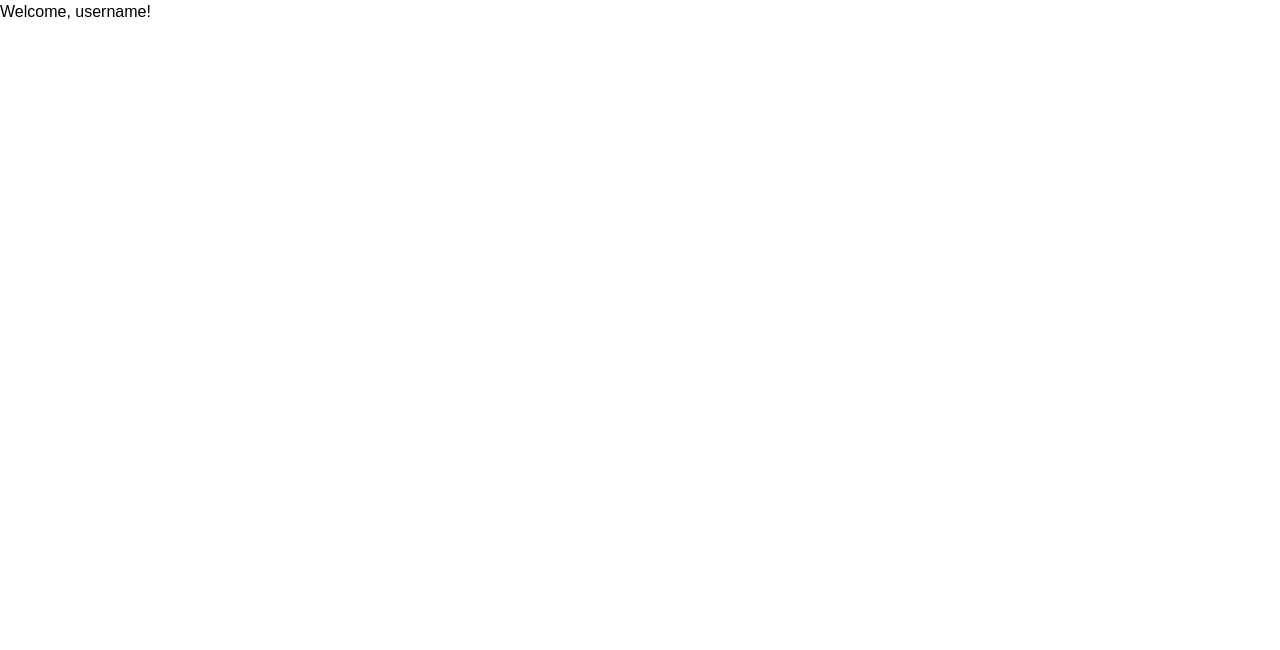
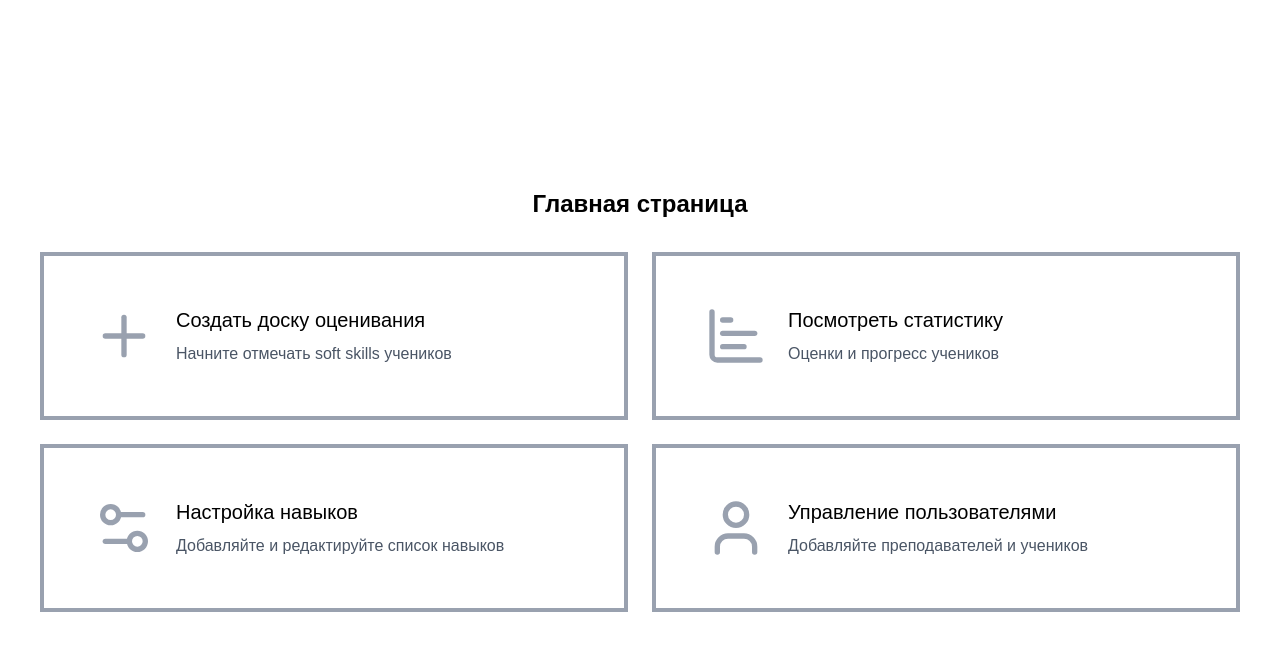
Before and after one commit to SoftTrackApp/web, a React (Vite) app: page / in a window 1280 px wide. Shown: the top 650 px of the page. Built offline with nearby package versions, Linux system fonts and the light colour scheme.

Commit message:
feat: add action cards and display them at homepage

```diff
--- a/src/app/styles/index.css
+++ b/src/app/styles/index.css
@@ -1,4 +1,10 @@
 @import 'tailwindcss';
+
+body,
+html,
+#root {
+  height: 100%;
+}
 
 @theme {
   --font-sans: 'Inter Variable', sans-serif;
--- a/src/entities/user/api/user.ts
+++ b/src/entities/user/api/user.ts
@@ -10,5 +10,9 @@ export async function fetchCurrentUser(): Promise<CurrentUser> {
   return {
     id: 1,
     username: 'username',
+    canCreateBoards: true,
+    canViewStats: true,
+    canManageSkills: true,
+    canManageUsers: true,
   };
 }
--- a/src/entities/user/model/user.ts
+++ b/src/entities/user/model/user.ts
@@ -2,4 +2,8 @@
 export type CurrentUser = {
   id: number;
   username: string;
+  canCreateBoards: boolean;
+  canViewStats: boolean;
+  canManageSkills: boolean;
+  canManageUsers: boolean;
 };
--- /dev/null
+++ b/src/pages/home/ui/action-card.tsx
@@ -0,0 +1,20 @@
+export function ActionCard({
+  title,
+  description,
+  icon,
+}: {
+  title: string;
+  description: string;
+  icon: React.ReactNode;
+}) {
+  return (
+    <div className="flex p-12 w-147 items-center gap-5 border-4 border-gray-400">
+      <span className="text-gray-400">{icon}</span>
+
+      <div>
+        <h1 className="font-medium text-xl mb-2">{title}</h1>
+        <span className="text-gray-600">{description}</span>
+      </div>
+    </div>
+  );
+}
--- a/src/pages/home/ui/home-page.tsx
+++ b/src/pages/home/ui/home-page.tsx
@@ -1,11 +1,47 @@
+import { ChartBar, Plus, Settings2, User } from 'lucide-react';
+import { ActionCard } from './action-card';
 import { useCurrentUser } from '@/entities/user';
-import { Link } from '@tanstack/react-router';
 
 export function HomePage() {
-  const { user, isPending, error } = useCurrentUser();
+  const { user } = useCurrentUser();
 
-  if (isPending) return <span>Loading...</span>;
-  if (error) return <span>Error: {error.message}</span>;
+  return (
+    <div className="flex items-center justify-center h-full flex-col gap-8">
+      <h1 className="font-semibold text-2xl">Главная страница</h1>
 
-  return user ? <span>Welcome, {user.username}!</span> : <Link to="/signin">Sign in</Link>;
+      <div className="grid grid-cols-2 gap-6 justify-center">
+        {user?.canCreateBoards && (
+          <ActionCard
+            title="Создать доску оценивания"
+            description="Начните отмечать soft skills учеников"
+            icon={<Plus size={64} />}
+          />
+        )}
+
+        {user?.canViewStats && (
+          <ActionCard
+            title="Посмотреть статистику"
+            description="Оценки и прогресс учеников"
+            icon={<ChartBar size={64} />}
+          />
+        )}
+
+        {user?.canManageSkills && (
+          <ActionCard
+            title="Настройка навыков"
+            description="Добавляйте и редактируйте список навыков"
+            icon={<Settings2 size={64} />}
+          />
+        )}
+
+        {user?.canManageUsers && (
+          <ActionCard
+            title="Управление пользователями"
+            description="Добавляйте преподавателей и учеников"
+            icon={<User size={64} />}
+          />
+        )}
+      </div>
+    </div>
+  );
 }
--- a/src/routes/__root.tsx
+++ b/src/routes/__root.tsx
@@ -1,16 +1,6 @@
-import * as React from 'react';
-import { Outlet, createRootRoute } from '@tanstack/react-router';
+import { createRootRoute } from '@tanstack/react-router';
+import { Layout } from '@/shared/ui';
 
 export const Route = createRootRoute({
-  component: RootComponent,
+  component: Layout,
 });
-
-function RootComponent() {
-  return (
-    <React.Fragment>
-      <main>
-        <Outlet />
-      </main>
-    </React.Fragment>
-  );
-}
--- a/src/shared/ui/index.ts
+++ b/src/shared/ui/index.ts
@@ -1,2 +1,3 @@
 export * from './button';
 export * from './input';
+export * from './layout';
--- /dev/null
+++ b/src/shared/ui/layout.tsx
@@ -0,0 +1,17 @@
+import { useCurrentUser } from '@/entities/user';
+import { Navigate, Outlet } from '@tanstack/react-router';
+
+export function Layout() {
+  const { user, isPending, error } = useCurrentUser();
+
+  if (isPending) return <span>Loading...</span>;
+  if (error) return <span>Ошибка: {error.message}</span>;
+
+  if (!user) return <Navigate to="/signin" replace />;
+
+  return (
+    <div className="h-full">
+      <Outlet />
+    </div>
+  );
+}
```
